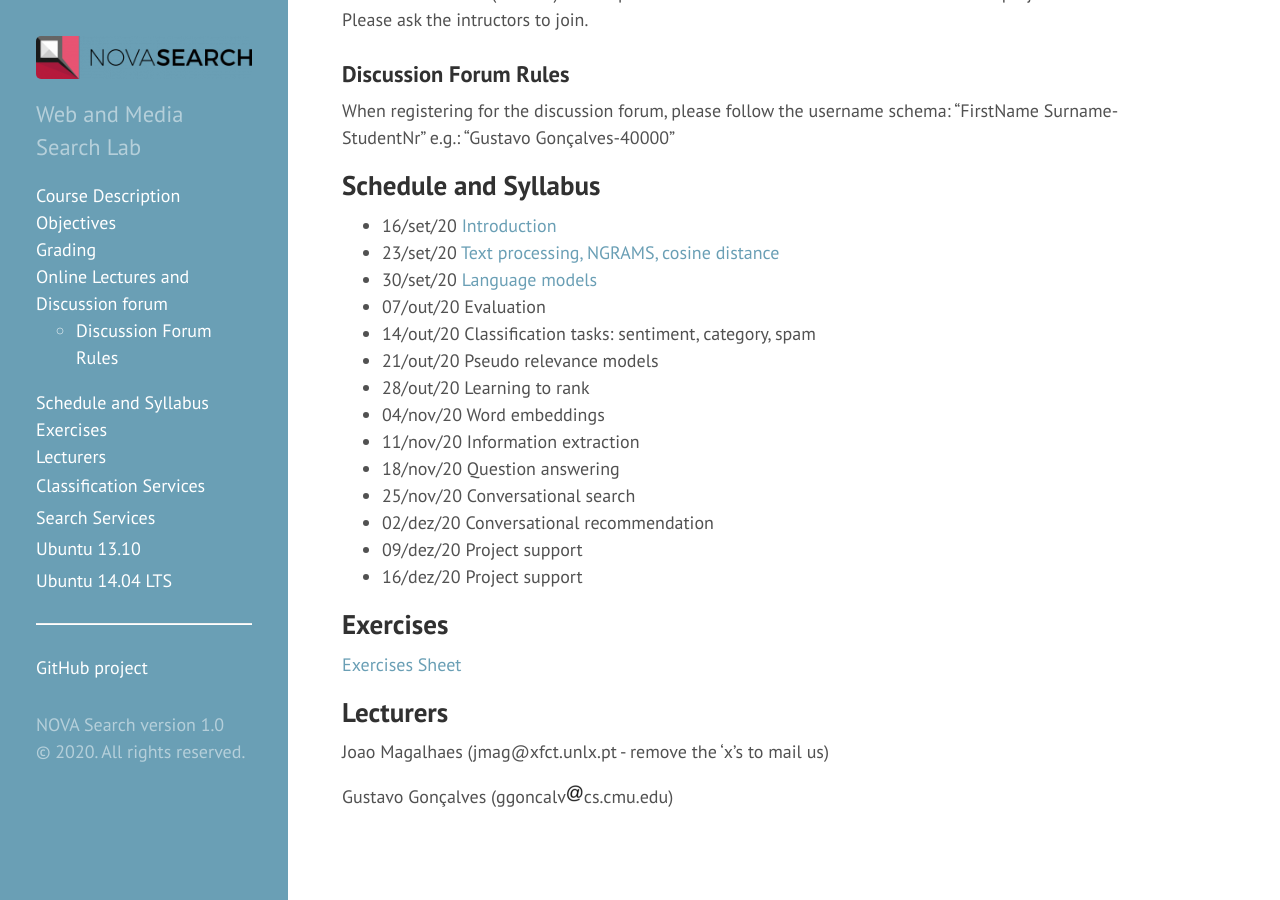
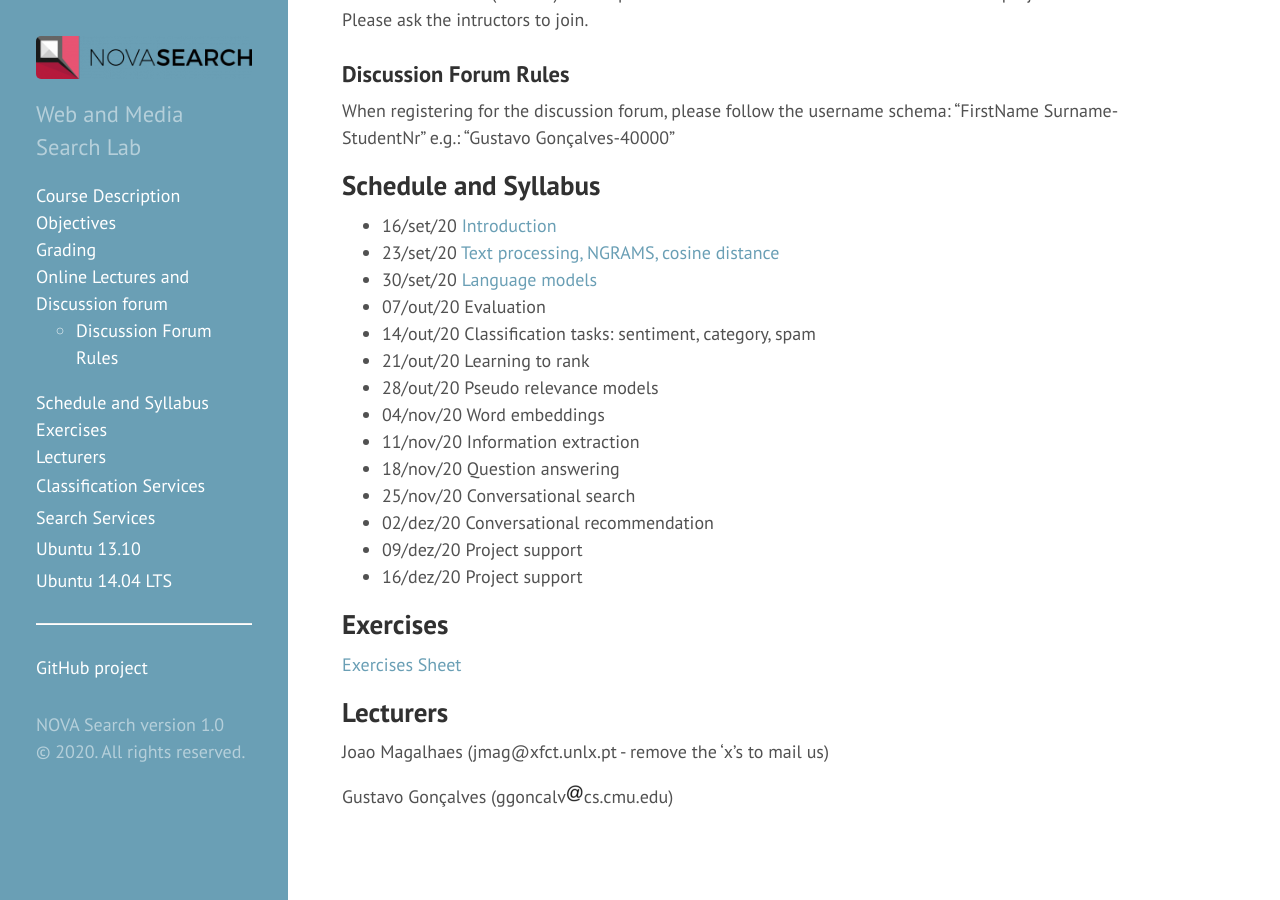
Before and after one commit to novasearch/wiki.novasearch.org, a Jekyll site: the page built from wiki/IR_NLP.md, in a window 1280 px wide and 900 px high, scrolled down 1029 px. Built offline with Jekyll 4.4.1, drawn with Linux system fonts in a browser that asks for light colours.

Commit message:
Update IR_NLP.md

```diff
--- a/wiki/IR_NLP.md
+++ b/wiki/IR_NLP.md
@@ -37,8 +37,8 @@ When registering for the discussion forum, please follow the username schema: "F
 - 30/set/20	[Language models](/assets/files/a03 Language Models.pdf)
 - 07/out/20	Evaluation
 - 14/out/20	Classification tasks: sentiment, category, spam
-- 21/out/20	Pseudo relevance models
-- 28/out/20	Learning to rank
+- 21/out/20	Learning to rank
+- 28/out/20	Pseudo relevance models
 - 04/nov/20	Word embeddings
 - 11/nov/20	Information extraction
 - 18/nov/20	Question answering
```
